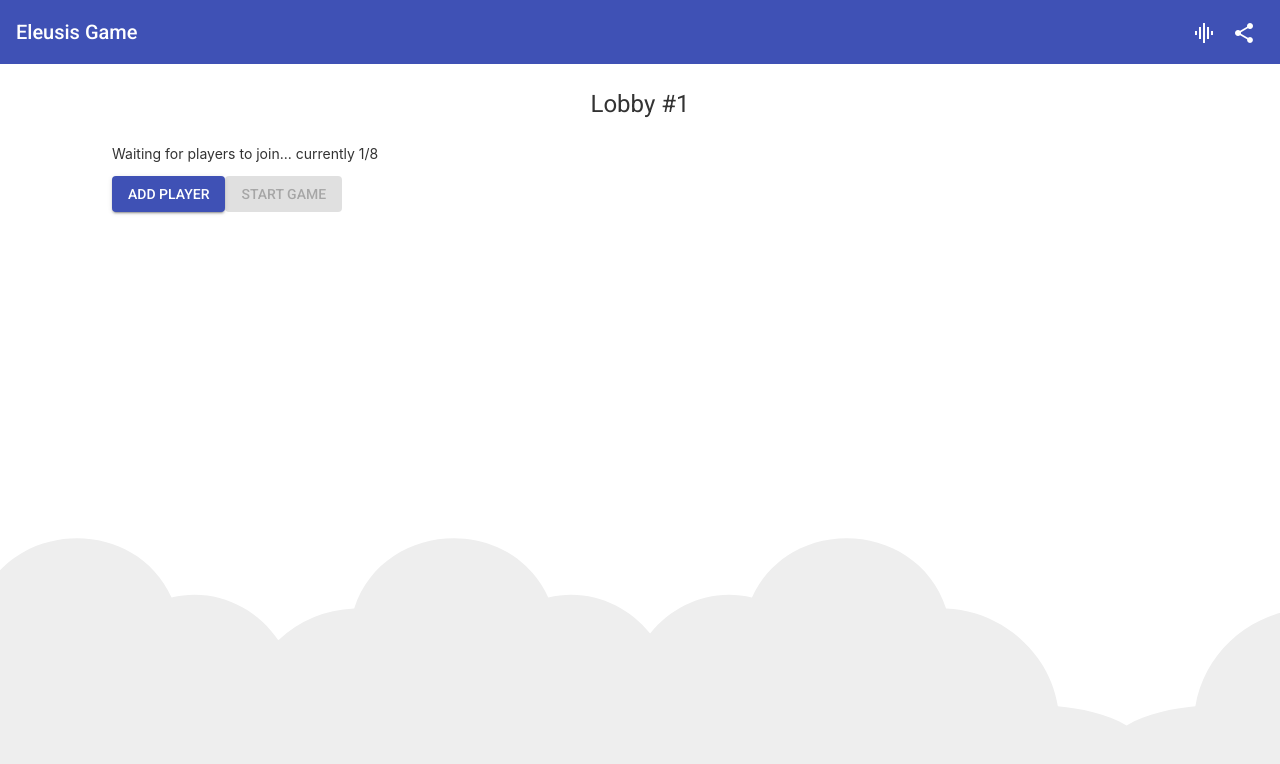
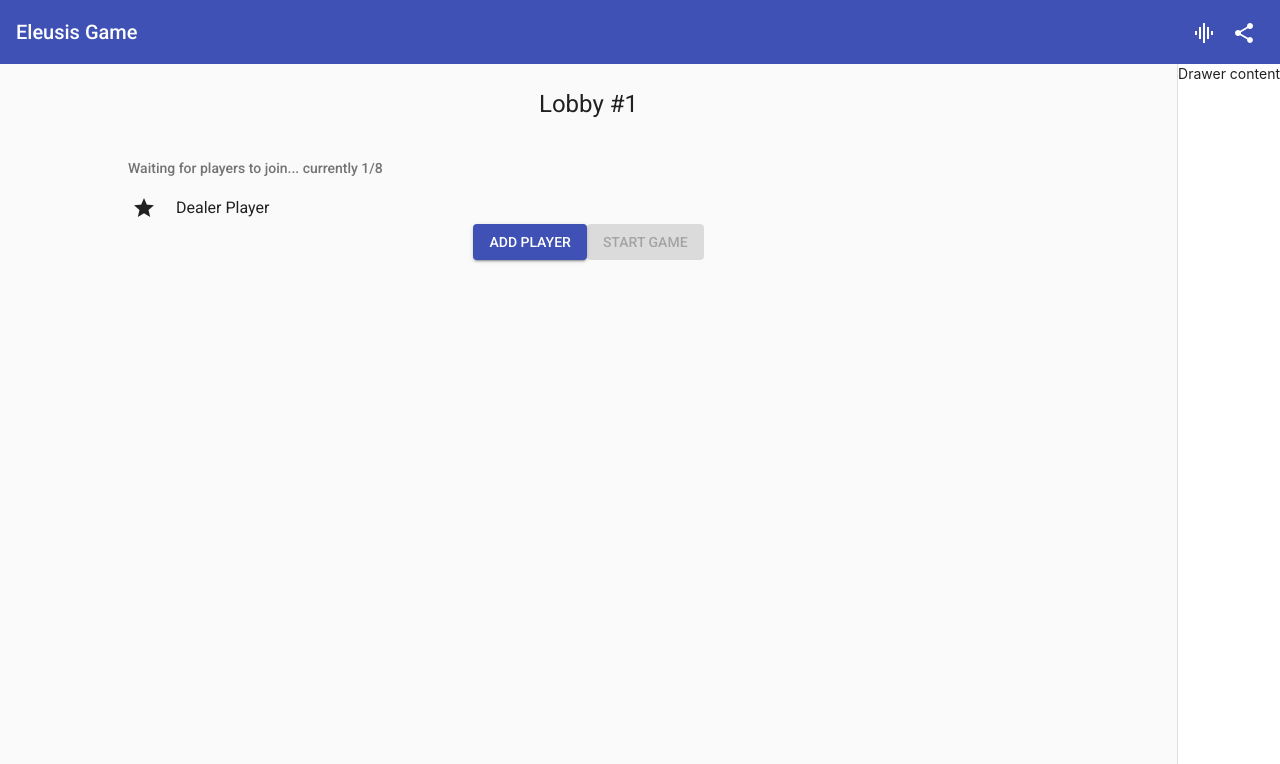
Before and after one commit to OJP98/eleusis-angular, an Angular app in the folder eleusis-app/: page /1 in a window 1280 px wide. Shown: the top 764 px of the page. Built offline with nearby package versions, Linux system fonts and the light colour scheme.

Commit message:
Lista de personas conectadas y servicio de player

```diff
--- a/eleusis-app/src/app/components/lobby/lobby.component.html
+++ b/eleusis-app/src/app/components/lobby/lobby.component.html
@@ -1,11 +1,26 @@
+<mat-drawer-container class="example-container">
+	<mat-drawer mode="side" position="end" opened>Drawer content</mat-drawer>
+	<mat-drawer-content>
 		<h1 style="text-align: center;">Lobby #{{lobbyId}}</h1>
 
 		<div style="margin: 1rem 7rem">
 			<div *ngIf="!gameStarted">
-		<p>Waiting for players to join... currently {{table.Players.length}}/8</p>
+				<!-- LISTA DE JUGADORES -->
+				<mat-list role="list">
+					<div mat-subheader>Waiting for players to join... currently {{table.Players.length}}/8</div>
+					<mat-list-item role="listitem" *ngFor="let player of table.Players">
+						<mat-icon mat-list-icon *ngIf="!player.isDealer">person</mat-icon>
+						<mat-icon mat-list-icon *ngIf="player.isDealer">star</mat-icon>
+						<div mat-line>{{player.Name}}</div>
+					</mat-list-item>
+				</mat-list>
+				<!-- APARTADO DE BOTONES -->
+				<div fxLayout="row" fxLayoutAlign="center center">
 					<button mat-raised-button color="primary" (click)="AddFakePlayer()">ADD PLAYER</button>
-		<button mat-raised-button color="accent" (click)="StartNewGame()" [disabled]="table.Players.length < 3">START
+					<button mat-raised-button color="accent" (click)="StartNewGame()"
+						[disabled]="table.Players.length < 3 || myPlayer.isHost">START
 						GAME</button>
+				</div>
 			</div>
 
 			<div *ngIf="gameStarted">
@@ -13,3 +28,5 @@
 				<p>Game started, check console to check current table.</p>
 			</div>
 		</div>
+	</mat-drawer-content>
+</mat-drawer-container>
--- a/eleusis-app/src/app/components/lobby/lobby.component.scss
+++ b/eleusis-app/src/app/components/lobby/lobby.component.scss
@@ -0,0 +1,11 @@
+mat-list-item {
+	height: 2rem !important;
+}
+
+.example-container {
+	position: absolute;
+	top: 4.6em;
+	bottom: 0;
+	left: 0;
+	right: 0;
+}
--- a/eleusis-app/src/app/components/lobby/lobby.component.ts
+++ b/eleusis-app/src/app/components/lobby/lobby.component.ts
@@ -1,17 +1,21 @@
-import { Component, OnInit } from '@angular/core';
+import { Component, OnInit, OnDestroy } from '@angular/core';
 import { GameService } from '../../services/game.service';
 import { ActivatedRoute } from '@angular/router';
 import { Table } from 'src/app/interfaces/table';
-import { Observable } from 'rxjs';
+import { Observable, Subscription } from 'rxjs';
+import { Player } from 'src/app/interfaces/player';
+import { PlayerService } from 'src/app/services/player.service';
 
 @Component({
   selector: 'app-lobby',
   templateUrl: './lobby.component.html',
   styleUrls: ['./lobby.component.scss']
 })
-export class LobbyComponent implements OnInit {
+export class LobbyComponent implements OnInit, OnDestroy {
 
   private tableObservable$: Observable<Table>;
+  private tableSuscription: Subscription;
+  private myPlayer: Player;
 
   public table: Table;
   public lobbyId: string;
@@ -19,8 +23,10 @@ export class LobbyComponent implements OnInit {
 
   constructor(
     private gameService: GameService,
+    private playerServcie: PlayerService,
     private route: ActivatedRoute,
   ) {
+    this.myPlayer = this.playerServcie.CurrentPlayer;
     this.gameStarted = false;
   }
 
@@ -40,7 +46,7 @@ export class LobbyComponent implements OnInit {
 
   private ManageTableObservable(): void {
     this.tableObservable$ = this.gameService.getTableSubjet$();
-    this.tableObservable$.subscribe(changedTable => this.table = changedTable);
+    this.tableSuscription = this.tableObservable$.subscribe(changedTable => this.table = changedTable);
   }
 
   ngOnInit(): void {
@@ -49,4 +55,8 @@ export class LobbyComponent implements OnInit {
     this.table = this.gameService.GetTable;
   }
 
+  ngOnDestroy(): void {
+    this.tableSuscription.unsubscribe();
+  }
+
 }
--- a/eleusis-app/src/app/interfaces/player.ts
+++ b/eleusis-app/src/app/interfaces/player.ts
@@ -6,5 +6,6 @@ export interface Player {
 	isDealer: boolean,
 	Name?: string,
 	Deck?: Card[],
+	isHost?: boolean
 	isConnected?: boolean,
 }
--- a/eleusis-app/src/app/interfaces/table.ts
+++ b/eleusis-app/src/app/interfaces/table.ts
@@ -7,5 +7,6 @@ export interface Table {
 	Players: Player[],
 	DealerId: number,
 	PlayerTurnId: number,
+	HostId: number,
 	Rounds?: number,
 }
--- a/eleusis-app/src/app/services/game.service.ts
+++ b/eleusis-app/src/app/services/game.service.ts
@@ -3,6 +3,7 @@ import { Table } from '../interfaces/table';
 import { Card } from '../interfaces/card';
 import { Player } from '../interfaces/player';
 import { Observable, Subject } from 'rxjs';
+import { PlayerService } from './player.service';
 
 @Injectable({
   providedIn: 'root'
@@ -19,7 +20,9 @@ export class GameService {
   private playedCards: Card[];
   private players: Player[];
 
-  constructor() {
+  constructor(
+    private playerService: PlayerService,
+  ) {
     this.fullDeck = this.GenerateFullDeck();
     this.table = this.CreateTestTable();
     this.playedCards = [];
@@ -27,21 +30,14 @@ export class GameService {
 
   public CreateTestTable(): Table {
 
-    const hostPlayer = {
-      Id: 1,
-      Score: 0,
-      isDealer: true,
-      Name: 'Dealer Player',
-      Deck: [],
-      isConnected: true
-    }
-
+    const hostPlayer = this.playerService.CurrentPlayer;
     return {
       Deck: this.fullDeck,
       PlayedCards: [],
       Players: [hostPlayer],
       DealerId: hostPlayer.Id,
-      PlayerTurnId: 2
+      HostId: hostPlayer.Id,
+      PlayerTurnId: 2,
     }
   }
 
--- a/eleusis-app/src/app/services/player.service.ts
+++ b/eleusis-app/src/app/services/player.service.ts
@@ -1,9 +1,42 @@
 import { Injectable } from '@angular/core';
+import { Card } from '../interfaces/card';
+import { Player } from '../interfaces/player';
 
 @Injectable({
   providedIn: 'root'
 })
 export class PlayerService {
 
-  constructor() { }
+  private playerId: number;
+  private score: number;
+  private isDealer: boolean;
+  private isHost: boolean;
+  private isConnected: boolean;
+  private player: Player;
+
+  public name: string;
+  public deck: Card[];
+
+  constructor() {
+    this.player = this.CreateFakePlayer();
+  }
+
+  public SetAsHost(hostValue: boolean) {
+    this.isHost = hostValue;
+  }
+
+  private CreateFakePlayer(): Player {
+    return {
+      Id: 1,
+      Score: 0,
+      isDealer: true,
+      Name: 'Dealer Player',
+      Deck: [],
+      isConnected: true
+    }
+  }
+
+  public get CurrentPlayer(): Player {
+    return this.player;
+  }
 }
```
Lines whose indentation alone changed are shown as unchanged.
